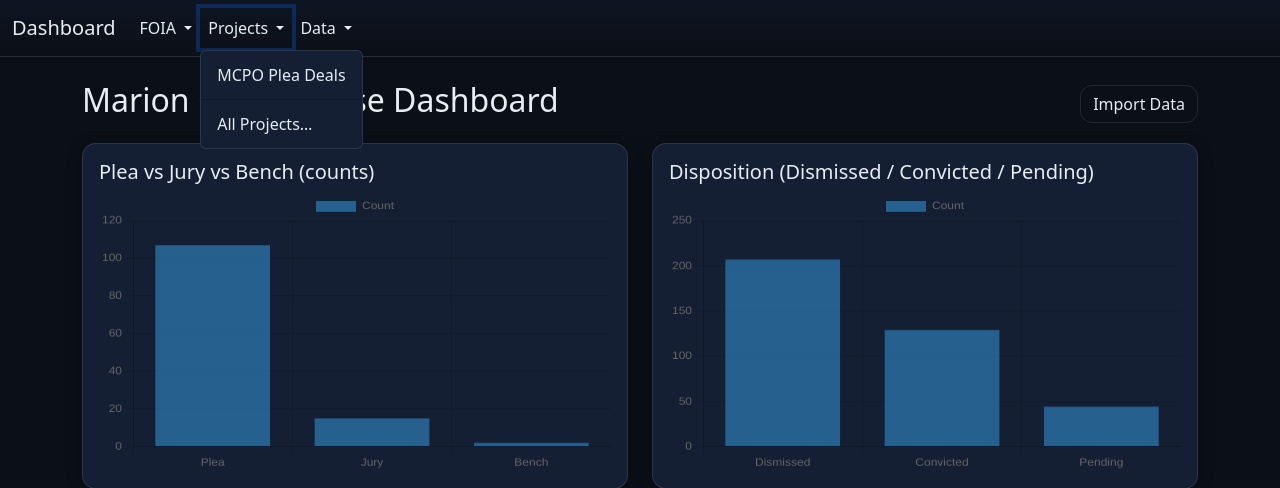
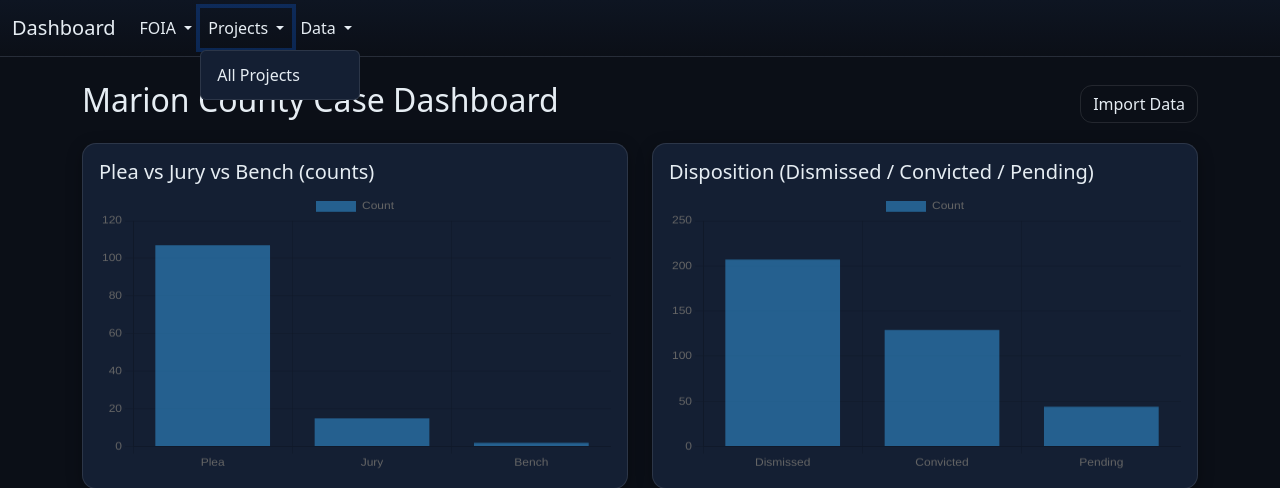
Before and after one commit to NewsNowIndy/Dashboard, a Flask app: page /cases/dashboard in a window 1280 px wide, after a click on "Projects". Shown: the top 488 px of the page. Run offline with Flask 3, Linux system fonts and the light colour scheme; parts of the project's set-up code (start-up, migrations or seed data) failed here and were passed over.

Commit message:
Update base and index templates

```diff
--- a/templates/base.html
+++ b/templates/base.html
@@ -45,9 +45,7 @@
               Projects
             </a>
             <ul class="dropdown-menu" aria-labelledby="projectsDropdown">
-              <li><a class="dropdown-item" href="{{ url_for('project_detail', slug='mcpo-plea-deals') }}">MCPO Plea Deals</a></li>
-              <li><hr class="dropdown-divider"></li>
-              <li><a class="dropdown-item" href="{{ url_for('projects_index') }}">All Projects…</a></li>
+              <li><a class="dropdown-item" href="{{ url_for('projects_index') }}">All Projects</a></li>
             </ul>
           </li>
           <li class="nav-item dropdown">
--- a/templates/index.html
+++ b/templates/index.html
@@ -74,7 +74,7 @@
             <td class="text-end">
               <a class="btn btn-sm btn-outline-light me-1"
                  href="{{ url_for('request_detail', req_id=r.id) }}">Open</a>
-              <form method="post" action="{{ url_for('delete_request', req_id=r.id) }}"
+              <form method="post" action="{{ url_for('request_delete', req_id=r.id) }}"
                     style="display:inline;"
                     onsubmit="return confirm('Delete request {{ r.reference_number }}? This cannot be undone.');">
                 <button class="btn btn-sm btn-outline-danger">Delete</button>
```
